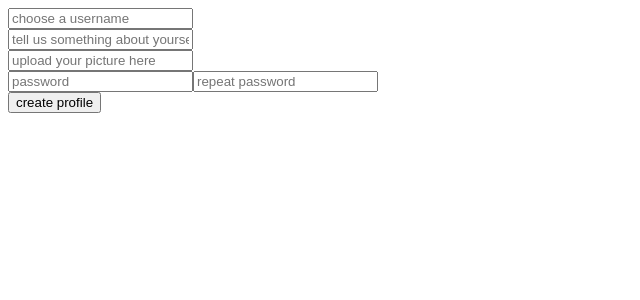
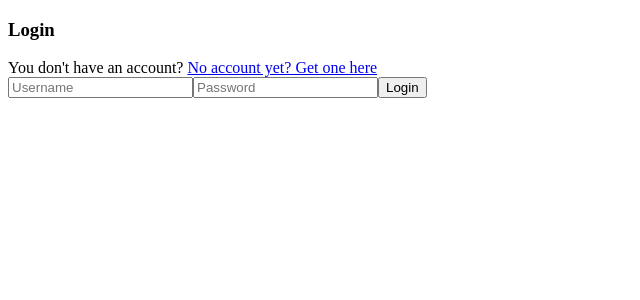
Before and after one commit to clarakraus/susume, a React (Create React App) app in the folder frontend/: page / in a window 1280 px wide. Shown: the top 300 px of the page, without its empty margins (0-640 px from the left). Built offline with nearby package versions, Linux system fonts and the light colour scheme.

Commit message:
calling and directing between register and login page is working

```diff
--- a/frontend/src/App.tsx
+++ b/frontend/src/App.tsx
@@ -10,8 +10,8 @@ export default function App() {
     return (
         <BrowserRouter>
             <Routes>
-                <Route path={"/"} element={<CreateBlog/>}/>
-                <Route path={"/login"} element={<LoginPage/>}/>
+                <Route path={"/"} element={<LoginPage/>}/>
+                <Route path={"/register"} element={<CreateBlog/>}/>
                 <Route path={"/profile/:username"} element={<Blog/>}/>
                 <Route path={"/friend/:username"} element={<FriendPage/>}/>
                 <Route path={"profile/:username/addnew/:movieId"} element={<AddPage/>}/>
--- a/frontend/src/pages/CreateBlog.tsx
+++ b/frontend/src/pages/CreateBlog.tsx
@@ -17,7 +17,7 @@ export default function CreateBlog(){
     const createProfile = () => {
         if(username) {
             postProfile({username, password, passwordRepeat, profileDescription, profilePicture})
-                .then(() => nav("/login"))
+                .then(() => nav("/"))
    //             .then(() => nav("/profile/" + username))
         } else {
             setMessage("please enter a username")
```
